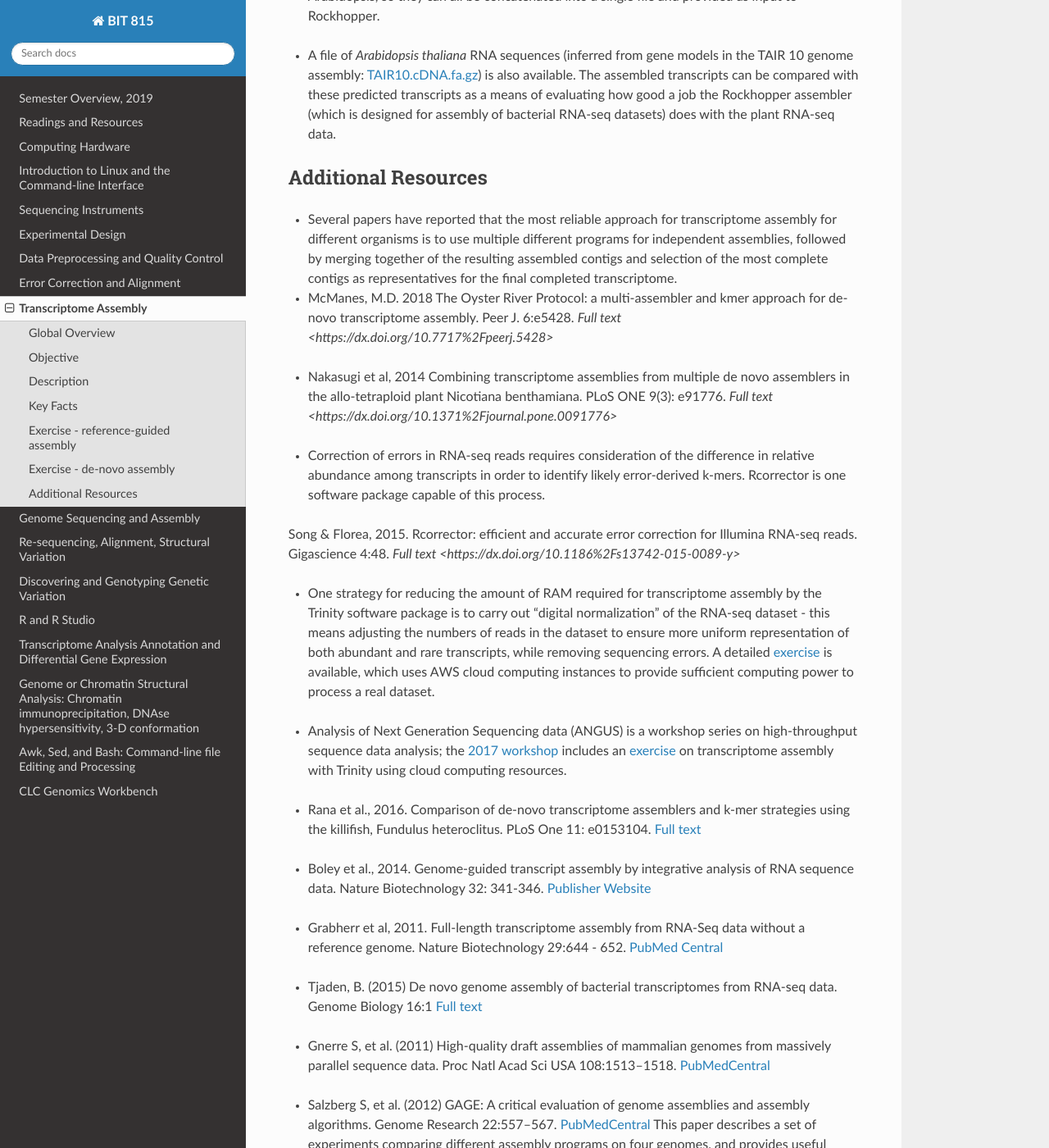
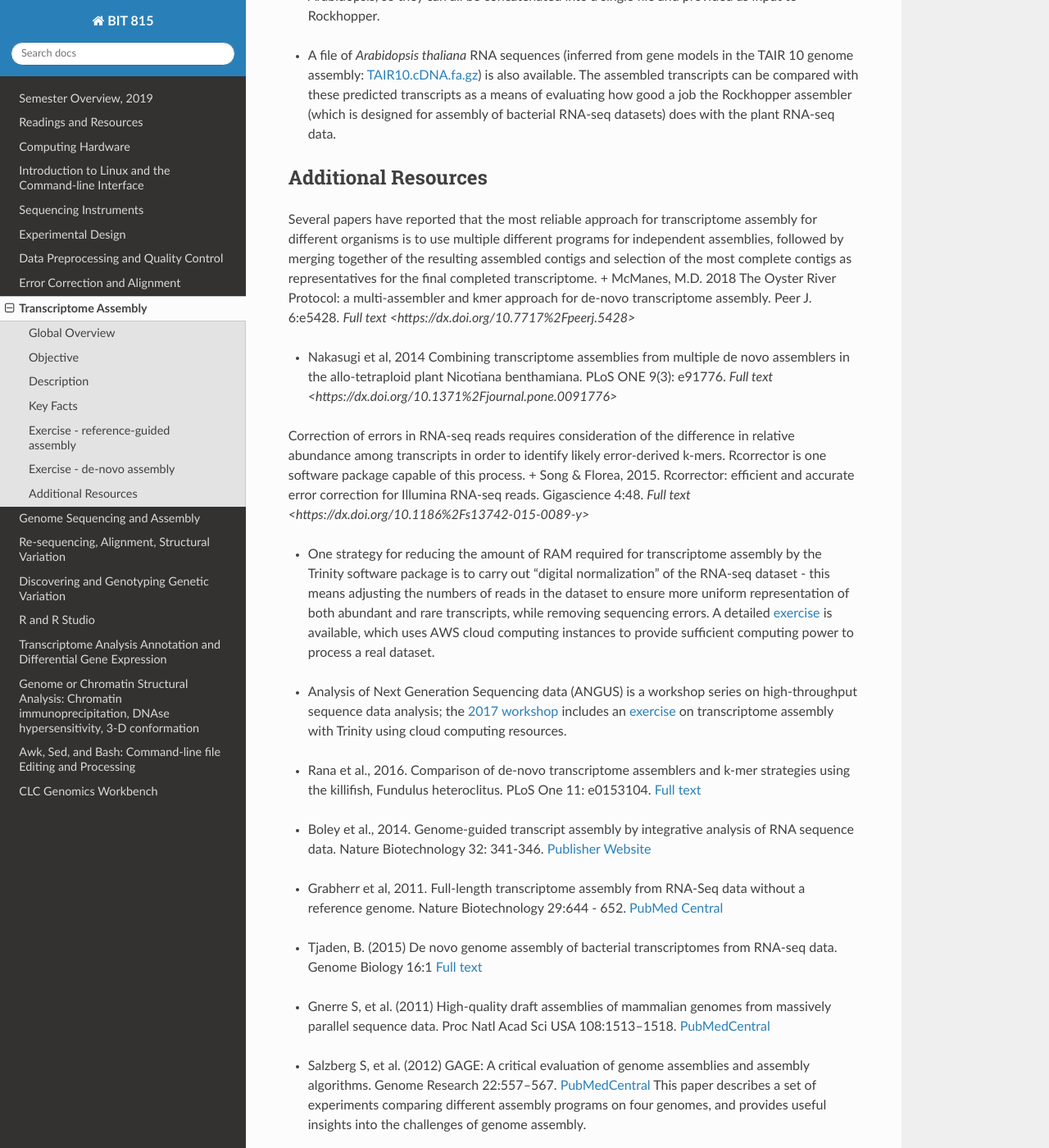
Before and after one commit to rwhetten/DeepSeqAnalysis, a Sphinx documentation site: the page built from docs/source/transcriptome-assembly.rst, in a window 1280 px wide and 1400 px high, scrolled down 2520 px. Shown: the whole window at 82% size. Built offline with Sphinx 7.4.7 and the Read the Docs theme 2.0.0, drawn with Linux system fonts in a browser that asks for light colours; some of the changed text lies outside the part shown.

```diff
--- a/docs/source/transcriptome-assembly.rst
+++ b/docs/source/transcriptome-assembly.rst
@@ -83,7 +83,7 @@ Exercise - de-novo assembly
 Additional Resources
 ********************
 
-+ Several papers have reported that the most reliable approach for transcriptome assembly for different organisms is to use multiple different programs for independent assemblies, followed by merging together of the resulting assembled contigs and selection of the most complete contigs as representatives for the final completed transcriptome.
+Several papers have reported that the most reliable approach for transcriptome assembly for different organisms is to use multiple different programs for independent assemblies, followed by merging together of the resulting assembled contigs and selection of the most complete contigs as representatives for the final completed transcriptome.
 + McManes, M.D. 2018 The Oyster River Protocol: a multi-assembler and kmer approach for de-novo transcriptome assembly. Peer J. 6:e5428. `Full text <https://dx.doi.org/10.7717%2Fpeerj.5428>`
 
 \
@@ -92,8 +92,8 @@ Additional Resources
 
 \
 
-+ Correction of errors in RNA-seq reads requires consideration of the difference in relative abundance among transcripts in order to identify likely error-derived k-mers. Rcorrector is one software package capable of this process.
-Song & Florea, 2015. Rcorrector: efficient and accurate error correction for Illumina RNA-seq reads. Gigascience 4:48. `Full text <https://dx.doi.org/10.1186%2Fs13742-015-0089-y>`
+Correction of errors in RNA-seq reads requires consideration of the difference in relative abundance among transcripts in order to identify likely error-derived k-mers. Rcorrector is one software package capable of this process.
++ Song & Florea, 2015. Rcorrector: efficient and accurate error correction for Illumina RNA-seq reads. Gigascience 4:48. `Full text <https://dx.doi.org/10.1186%2Fs13742-015-0089-y>`
 
 \
 
```
Also changed, not shown: other parts of docs/source/transcriptome-assembly.rst (+1 -1 lines).
